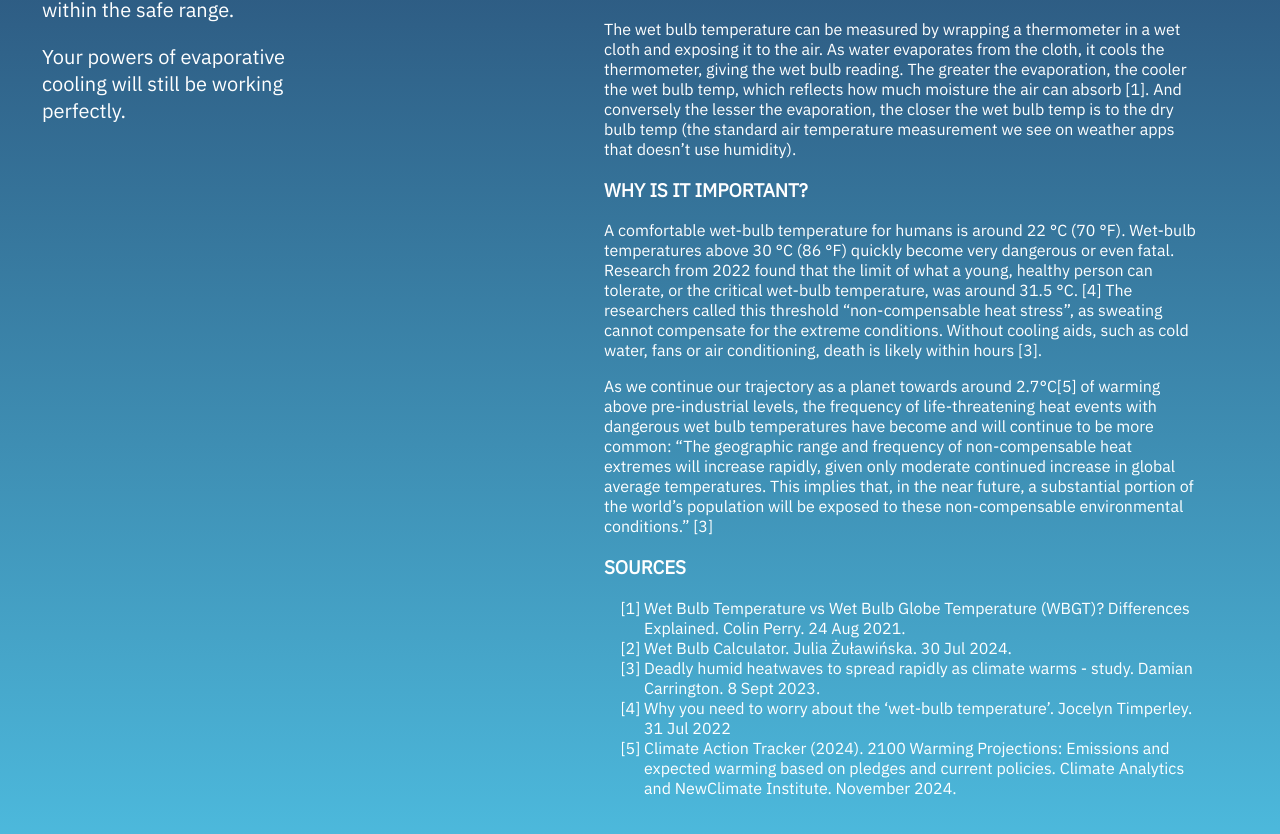
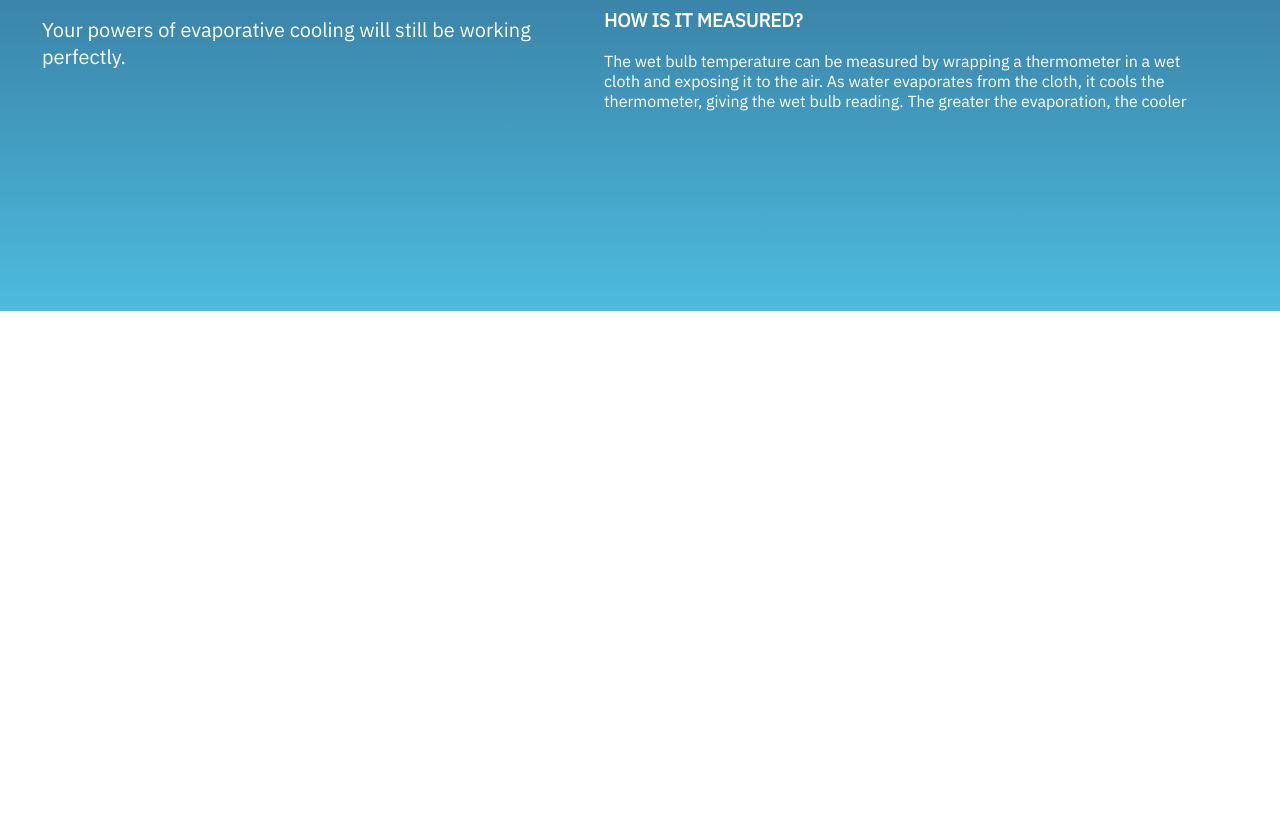
Before and after one commit to pjpscriv/wet-bulb-calculator, an Angular app: page / in a window 1280 px wide. Shown: the part 586-1420 px from the top of the page. After the commit the page ends 897 px from the top, so only its background shows below. Built offline with nearby package versions, Linux system fonts and the light colour scheme.

Commit message:
Style change 2

```diff
--- a/src/app/app.component.html
+++ b/src/app/app.component.html
@@ -4,7 +4,7 @@
   <div class="wet-bulb__header">
     <h1>WET BULB TEMPERATURE CALCULATOR</h1>
     <div class="wet-bulb__header-subtitle">
-      <p>Originally inspired by <a href="https://www.omnicalculator.com/physics/wet-bulb">Julia Żuławińska’s</a> wet bulb calculator</p>
+      <p>Originally inspired by <a target="_blank" href="https://www.omnicalculator.com/physics/wet-bulb">Julia Żuławińska’s</a> wet bulb calculator</p>
       <p>This wet bulb calculator is designed to help you estimate the wet bulb temperature based on only two pieces of data - the temperature 🌡️ and the relative humidity 💧.</p>
     </div>
   </div>
@@ -136,10 +136,10 @@
 
     <h3 id="sources">SOURCES</h3>
     <ol class="wet-bulb__description-sources">
-      <li id="source-1">Wet Bulb Temperature vs Wet Bulb Globe Temperature (WBGT)? Differences Explained. Colin Perry. 24 Aug 2021. </li>
-      <li id="source-1">Wet Bulb Calculator. Julia Żuławińska.  30 Jul 2024.</li>
-      <li id="source-1">Deadly humid heatwaves to spread rapidly as climate warms - study. Damian Carrington. 8 Sept 2023.</li>
-      <li id="source-1">Why you need to worry about the ‘wet-bulb temperature’. Jocelyn Timperley. 31 Jul 2022</li>
+      <li id="source-1"><a target="_blank" href="https://perryweather.com/resources/should-i-use-wet-bulb-or-wet-bulb-globe-temperature-wbgt/">Wet Bulb Temperature vs Wet Bulb Globe Temperature (WBGT)? Differences Explained</a>. Colin Perry. 24 Aug 2021.</li>
+      <li id="source-1"><a target="_blank" href="https://www.omnicalculator.com/physics/wet-bulb">Wet Bulb Calculator</a>. Julia Żuławińska.  30 Jul 2024.</li>
+      <li id="source-1"><a target="_blank" href="https://www.theguardian.com/environment/2023/sep/08/deadly-humid-heatwaves-to-spread-rapidly-as-climate-warms-study">Deadly humid heatwaves to spread rapidly as climate warms - study</a>. Damian Carrington. 8 Sept 2023.</li>
+      <li id="source-1"><a target="_blank" href="https://www.theguardian.com/science/2022/jul/31/why-you-need-to-worry-about-the-wet-bulb-temperature">Why you need to worry about the ‘wet-bulb temperature’</a>. Jocelyn Timperley. 31 Jul 2022</li>
       <li id="source-1">Climate Action Tracker (2024). 2100 Warming Projections: Emissions and expected warming based on pledges and current policies. Climate Analytics and NewClimate Institute. November 2024. </li>
     </ol>
   </div>
--- a/src/app/app.component.scss
+++ b/src/app/app.component.scss
@@ -1,4 +1,4 @@
-$ui-switch-breakpoint: 950px;
+$ui-switch-breakpoint: 1000px;
 
 wet-bulb:host {
   display: flex;
@@ -145,7 +145,6 @@ wet-bulb:host {
 }
 
 .wet-bulb__blurb {
-  width: 268px;
   font-size: 20px;
   min-height: 15em;
 }
@@ -165,13 +164,41 @@ wet-bulb:host {
   display: flex;
   flex-direction: column;
   text-underline-offset: 2px;
+  padding-bottom: 2em;
 
   a {
     color: white;
   }
 }
 
+.wet-bulb__description-content {
+  &::-webkit-scrollbar {
+    width: 8px;
+  }
+
+  &::-webkit-scrollbar-track {
+    background: transparent;
+  }
+
+  &::-webkit-scrollbar-thumb {
+    background-color: #ffffff44;
+    border-radius: 20px;
+    // border: 3px solid orange;
+  }
+
+  @media screen and (min-width: $ui-switch-breakpoint) {
+    height: calc(100vh - 25em);
+    overflow-y: scroll;
+  }
+}
+
 .wet-bulb__description-sources {
+  padding-left: 26px;
+
+  a {
+    color: white;
+  }
+
   li {
     counter-increment: item;
   }
```
